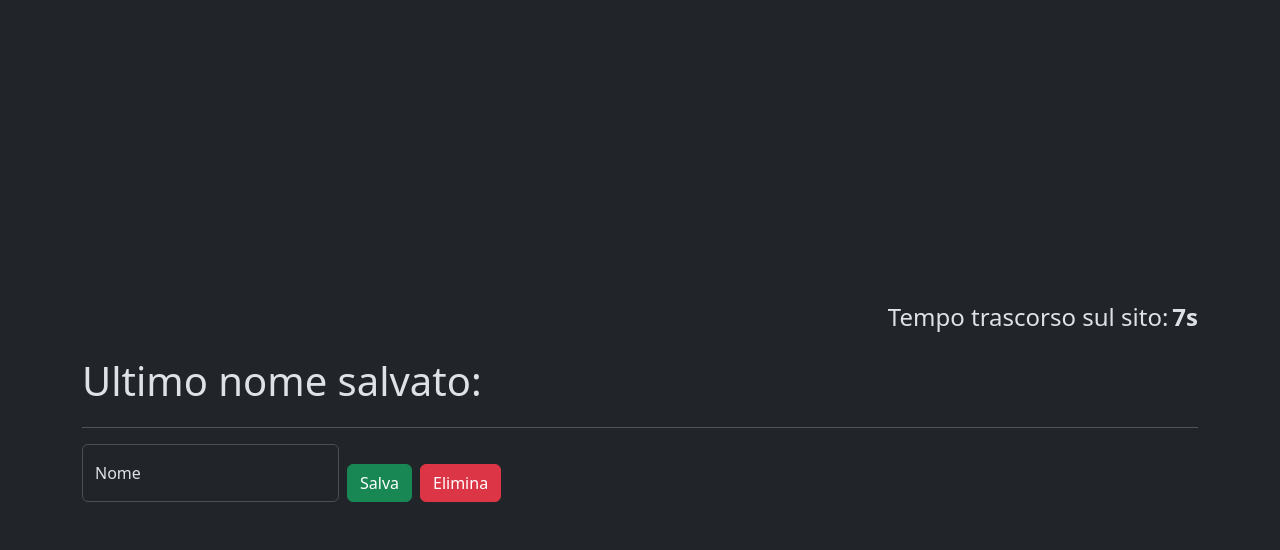
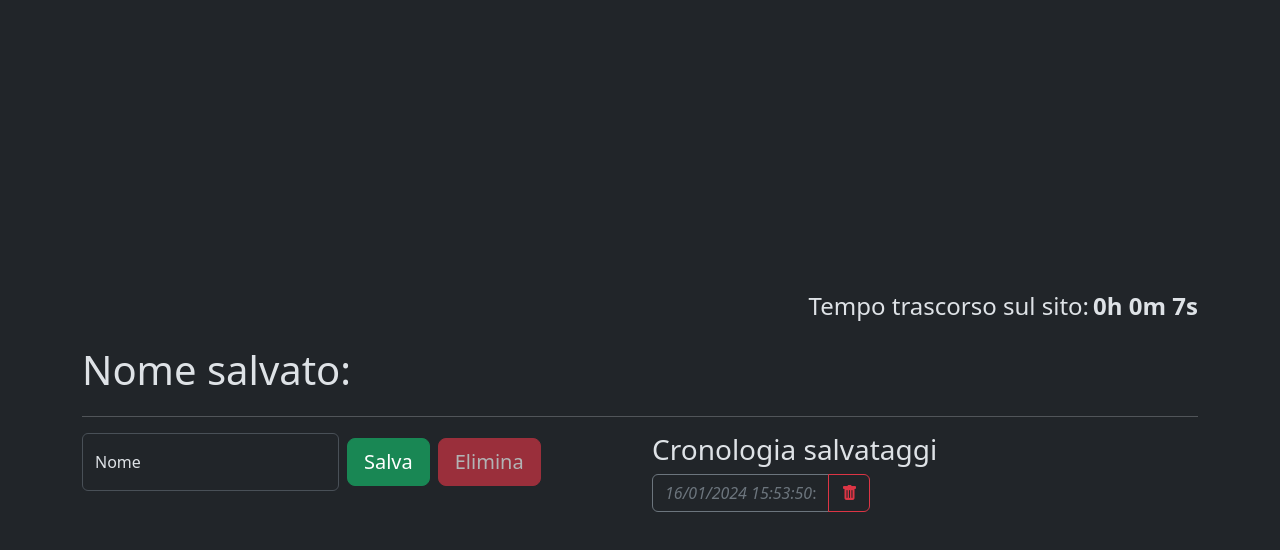
Before and after one commit to mattia-consiglio/U2-W3-D2, a plain HTML site: page index.html in a window 1280 px wide. Both pictures are taken after a click on the button "Salva". Drawn offline with nearby package versions, Linux system fonts and the light colour scheme.

Commit message:
Added history magement

```diff
--- a/index.html
+++ b/index.html
@@ -7,6 +7,7 @@
 	<title>U2-W3-D2</title>
 	<link href="https://cdn.jsdelivr.net/npm/bootstrap@5.3.2/dist/css/bootstrap.min.css" rel="stylesheet"
 		integrity="sha384-T3c6CoIi6uLrA9TneNEoa7RxnatzjcDSCmG1MXxSR1GAsXEV/Dwwykc2MPK8M2HN" crossorigin="anonymous">
+	<link rel="stylesheet" href="https://cdn.jsdelivr.net/npm/bootstrap-icons@1.11.3/font/bootstrap-icons.min.css">
 	<link rel="stylesheet" href="style.css">
 </head>
 
@@ -22,30 +23,33 @@
 			</div>
 			<div class="row align-items-center">
 				<div class="col-12 ">
-					<p class="fs-1">Ultimo nome salvato: <span id="savedName" class="fw-bold">nessuno</span></p>
+					<p class="fs-1">Nome salvato: <span id="savedName" class="fw-bold">nessuno</span></p>
 					<hr>
 
 					<div class="row">
 						<div class="col-12 col-md-6">
-							<form class="d-flex align-items-end column-gap-2">
+							<form class="d-flex align-items-center column-gap-2">
 								<div class="form-floating">
 									<input id="name" type="text" class="form-control" placeholder="Nome">
 									<label for="name">Nome</label>
 								</div>
-								<button id="save" type="button" class="btn btn-success">Salva</button>
-								<button id="delete" type="button" class="btn btn-danger" disabled>Elimina</button>
+								<button id="save" type="button" class="btn btn-success btn-lg">Salva</button>
+								<button id="delete" type="button" class="btn btn-danger btn-lg" disabled>Elimina</button>
 							</form>
 						</div>
-					</div>
-					<div class="row">
+
 						<div class="col-12 col-md-6">
+							<h3>Cronologia salvataggi</h3>
+							<div id="historyGroup" class="btn-group-vertical" role="group"
+								aria-label="Basic radio toggle button group">
+
+							</div>
 
 						</div>
 					</div>
+
 				</div>
-
 			</div>
-		</div>
 	</main>
 	<script src="https://cdn.jsdelivr.net/npm/bootstrap@5.3.2/dist/js/bootstrap.bundle.min.js"
 		integrity="sha384-C6RzsynM9kWDrMNeT87bh95OGNyZPhcTNXj1NW7RuBCsyN/o0jlpcV8Qyq46cDfL"
--- a/main.js
+++ b/main.js
@@ -3,25 +3,81 @@ const saveBtn = document.getElementById('save')
 const deleteBtn = document.getElementById('delete')
 const name = localStorage.getItem('name')
 const savedName = document.getElementById('savedName')
+const localHistory = localStorage.getItem('history')
+const history = localHistory ? JSON.parse(localHistory) : []
+const historyGroup = document.getElementById('historyGroup')
+let currHistoryIndex = null
+
+const deleteHistory = (index = null) => {
+	if (index !== null) {
+		currHistoryIndex = index
+	}
+	history.splice(currHistoryIndex, 1)
+	currHistoryIndex = null
+	updateHistory()
+	nameInput.value = ''
+	deleteBtn.disabled = true
+}
+
+const setCurrentHistory = (index = null) => {
+	if (index !== null) {
+		currHistoryIndex = index
+	}
+	nameInput.value = history[currHistoryIndex].name
+	savedName.innerHTML = history[currHistoryIndex].name
+	deleteBtn.disabled = false
+}
+
+const updateHistory = () => {
+	historyGroup.innerHTML = ''
+	console.log(historyGroup.innerHTML)
+	history.forEach((history, i) => {
+		const content = `
+		<div class="btn-group" role="group">
+			<input type="radio" class="btn-check" name="historyradio" id="historyradio${i}" autocomplete="off" oninput="setCurrentHistory(${i})">
+			<label class="btn btn-outline-secondary" for="historyradio${i}"><i>${history.time}</i>: <b>${history.name}</b></label>
+			<button class="btn btn-outline-danger" onclick="de"><i class="bi bi-trash-fill"></i></button>
+		</div>`
+		historyGroup.insertAdjacentHTML('beforeEnd', content)
+	})
+	localStorage.setItem('history', JSON.stringify(history))
+}
+
+class History {
+	constructor(name) {
+		this.name = name
+		const now = new Date()
+
+		this.time = now.toLocaleDateString('it-IT') + ' ' + now.toLocaleTimeString('it-IT')
+		history.unshift(this)
+	}
+}
+
+updateHistory()
 
 saveBtn.addEventListener('click', () => {
 	const name = nameInput.value
 	localStorage.setItem('name', name)
 	nameInput.value = ''
-	deleteBtn.disabled = false
 	savedName.innerText = name
+	new History(name)
+	updateHistory()
 })
 
 deleteBtn.addEventListener('click', () => {
 	localStorage.removeItem('name')
-	deleteBtn.disabled = true
-	savedName.innerText = 'nessuno'
+	if (history.length === 0) {
+		deleteBtn.disabled = true
+		savedName.innerText = 'nessuno'
+	}
+	deleteHistory()
 })
 
 const setTimer = () => {
-	const m = Math.floor(timer / 60)
-	const s = timer % 60
-	timerText.innerText = m > 0 ? `${m}m ${s}s` : `${s}s`
+	const h = Math.floor(timer / (60 * 60)) + 'h '
+	const m = Math.floor(timer / 60) - parseInt(h) + 'm '
+	const s = (timer % 60) + 's'
+	timerText.innerText = `${h}${m}${s}`
 	sessionStorage.setItem('timer', timer)
 	timer++
 }
```
